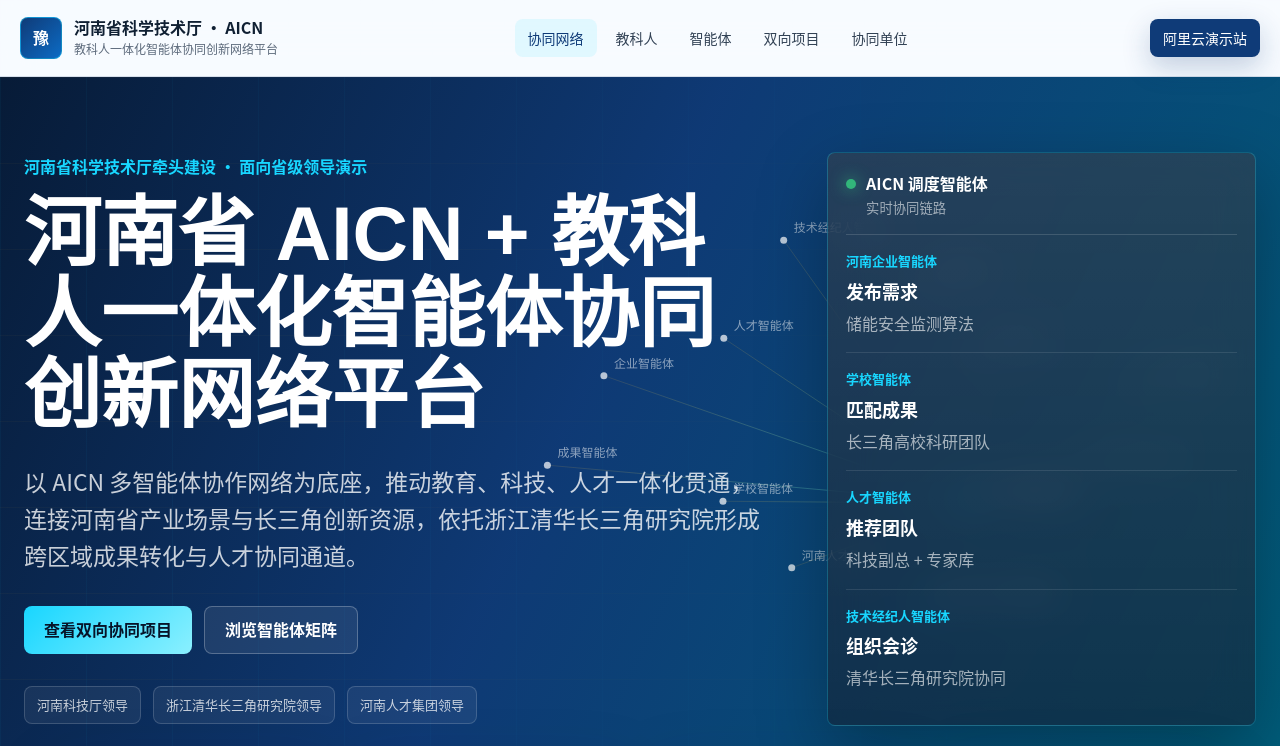
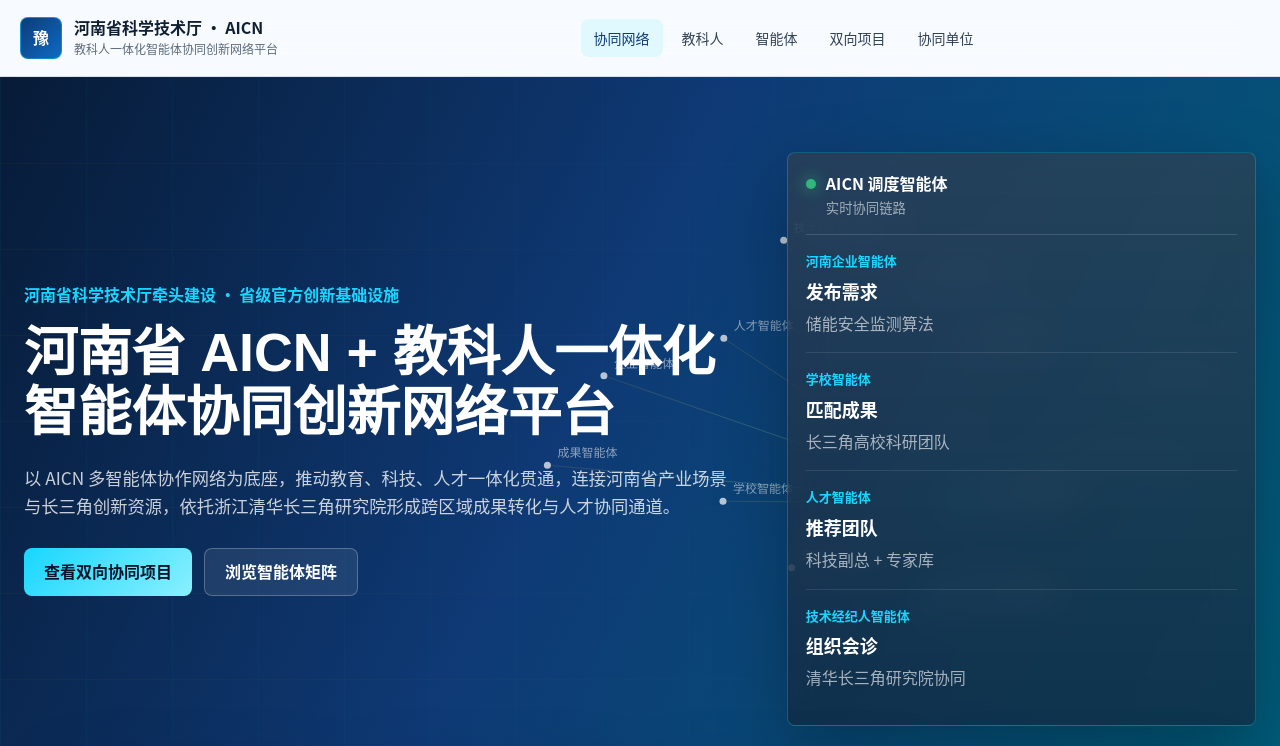
Before and after one commit to laozhuclaw/henanaicn, a website: page index.html in a window 1280 px wide. Shown: the top 746 px of the page. Drawn offline with Linux system fonts and the light colour scheme.

Commit message:
fix: refine hero copy and scale

```diff
--- a/index.html
+++ b/index.html
@@ -27,9 +27,6 @@
           <a href="#projects">双向项目</a>
           <a href="#institutions">协同单位</a>
         </div>
-        <a class="nav-action" href="http://47.102.216.22/henanaicn" target="_blank" rel="noreferrer">
-          阿里云演示站
-        </a>
       </nav>
     </header>
 
@@ -38,7 +35,7 @@
         <canvas id="networkCanvas" aria-label="河南省与长三角多智能体协同网络动态图"></canvas>
         <div class="hero-grid">
           <div class="hero-copy">
-            <p class="eyebrow">河南省科学技术厅牵头建设 · 面向省级领导演示</p>
+            <p class="eyebrow">河南省科学技术厅牵头建设 · 省级官方创新基础设施</p>
             <h1 id="hero-title">河南省 AICN + 教科人一体化智能体协同创新网络平台</h1>
             <p class="hero-lede">
               以 AICN 多智能体协作网络为底座，推动教育、科技、人才一体化贯通，连接河南省产业场景与长三角创新资源，依托浙江清华长三角研究院形成跨区域成果转化与人才协同通道。
@@ -46,11 +43,6 @@
             <div class="hero-actions" aria-label="关键入口">
               <a class="primary-action" href="#projects">查看双向协同项目</a>
               <a class="secondary-action" href="#agents">浏览智能体矩阵</a>
-            </div>
-            <div class="audience-strip" aria-label="演示对象">
-              <span>河南科技厅领导</span>
-              <span>浙江清华长三角研究院领导</span>
-              <span>河南人才集团领导</span>
             </div>
           </div>
 
@@ -218,7 +210,7 @@
         <div class="section-heading">
           <p class="eyebrow">双向项目看板</p>
           <h2 id="projects-title">河南需求赴长三角，长三角成果入豫</h2>
-          <p>演示重点不是“有多少条数据”，而是每条项目都能看见智能体协作、清华长三角研究院枢纽和真人经纪推进。</p>
+          <p>平台重点不是“有多少条数据”，而是每条项目都能看见智能体协作、清华长三角研究院枢纽和真人经纪推进。</p>
         </div>
         <div class="project-toolbar" aria-label="项目筛选">
           <button class="filter-button is-active" type="button" data-filter="all">全部项目</button>
@@ -325,11 +317,7 @@
     <footer class="site-footer">
       <div>
         <strong>河南省 AICN + 教科人一体化智能体协同创新网络平台</strong>
-        <p>面向领导演示的省级官方科技协同平台概念站。</p>
-      </div>
-      <div class="footer-links">
-        <a href="https://github.com/laozhuclaw/henanaicn" target="_blank" rel="noreferrer">GitHub 仓库</a>
-        <a href="http://47.102.216.22/henanaicn" target="_blank" rel="noreferrer">阿里云演示</a>
+        <p>省级官方科技协同平台。</p>
       </div>
     </footer>
 
--- a/styles.css
+++ b/styles.css
@@ -13,6 +13,7 @@
   --white: #ffffff;
   --shadow: 0 24px 70px rgba(7, 27, 55, 0.14);
   --radius: 8px;
+  --hero-title-size: clamp(34px, 4.2vw, 58px);
   --font-display: "DIN Alternate", "PingFang SC", "Microsoft YaHei", sans-serif;
   --font-body: "PingFang SC", "Microsoft YaHei", "Noto Sans CJK SC", sans-serif;
 }
@@ -105,8 +106,7 @@
   flex: 1;
 }
 
-.nav-links a,
-.nav-action {
+.nav-links a {
   min-height: 38px;
   display: inline-flex;
   align-items: center;
@@ -122,12 +122,6 @@
 .nav-links a.is-active {
   color: var(--official-blue);
   background: rgba(24, 214, 255, 0.1);
-}
-
-.nav-action {
-  color: var(--white);
-  background: var(--official-blue);
-  box-shadow: 0 10px 28px rgba(15, 59, 120, 0.24);
 }
 
 .hero {
@@ -167,9 +161,9 @@
   min-height: calc(100vh - 76px);
   margin: 0 auto;
   display: grid;
-  grid-template-columns: minmax(0, 1.08fr) minmax(360px, 0.62fr);
+  grid-template-columns: minmax(0, 0.95fr) minmax(360px, 0.62fr);
   align-items: center;
-  gap: 56px;
+  gap: 44px;
   padding: 64px 0;
 }
 
@@ -181,27 +175,26 @@
 }
 
 .hero h1 {
-  max-width: 980px;
+  max-width: 760px;
   margin: 0;
   font-family: var(--font-display);
-  font-size: clamp(46px, 6vw, 88px);
-  line-height: 1.05;
+  font-size: var(--hero-title-size);
+  line-height: 1.12;
   letter-spacing: 0;
 }
 
 .hero-lede {
-  max-width: 880px;
-  margin: 28px 0 0;
+  max-width: 760px;
+  margin: 22px 0 0;
   color: rgba(255, 255, 255, 0.78);
-  font-size: clamp(17px, 1.8vw, 23px);
+  font-size: clamp(16px, 1.35vw, 19px);
 }
 
-.hero-actions,
-.audience-strip {
+.hero-actions {
   display: flex;
   flex-wrap: wrap;
   gap: 12px;
-  margin-top: 32px;
+  margin-top: 28px;
 }
 
 .primary-action,
@@ -224,15 +217,6 @@
   color: var(--white);
   border: 1px solid rgba(255, 255, 255, 0.25);
   background: rgba(255, 255, 255, 0.08);
-}
-
-.audience-strip span {
-  padding: 8px 12px;
-  color: rgba(255, 255, 255, 0.76);
-  border: 1px solid rgba(255, 255, 255, 0.16);
-  border-radius: var(--radius);
-  background: rgba(255, 255, 255, 0.06);
-  font-size: 13px;
 }
 
 .mission-console {
@@ -600,19 +584,6 @@
   margin: 8px 0 0;
 }
 
-.footer-links {
-  display: flex;
-  flex-wrap: wrap;
-  gap: 10px;
-  align-items: center;
-}
-
-.footer-links a {
-  padding: 9px 12px;
-  border: 1px solid rgba(255, 255, 255, 0.18);
-  border-radius: var(--radius);
-}
-
 .section-reveal {
   opacity: 0;
   transform: translateY(22px);
@@ -665,8 +636,7 @@
     min-width: 0;
   }
 
-  .brand-mark small,
-  .nav-action {
+  .brand-mark small {
     display: none;
   }
 
@@ -679,7 +649,7 @@
   }
 
   .hero h1 {
-    font-size: clamp(38px, 10vw, 58px);
+    font-size: clamp(30px, 8.4vw, 44px);
   }
 
   .metrics-band,
```
Also changed, not shown: tests/site-content.test.js (+19 -1 lines).
